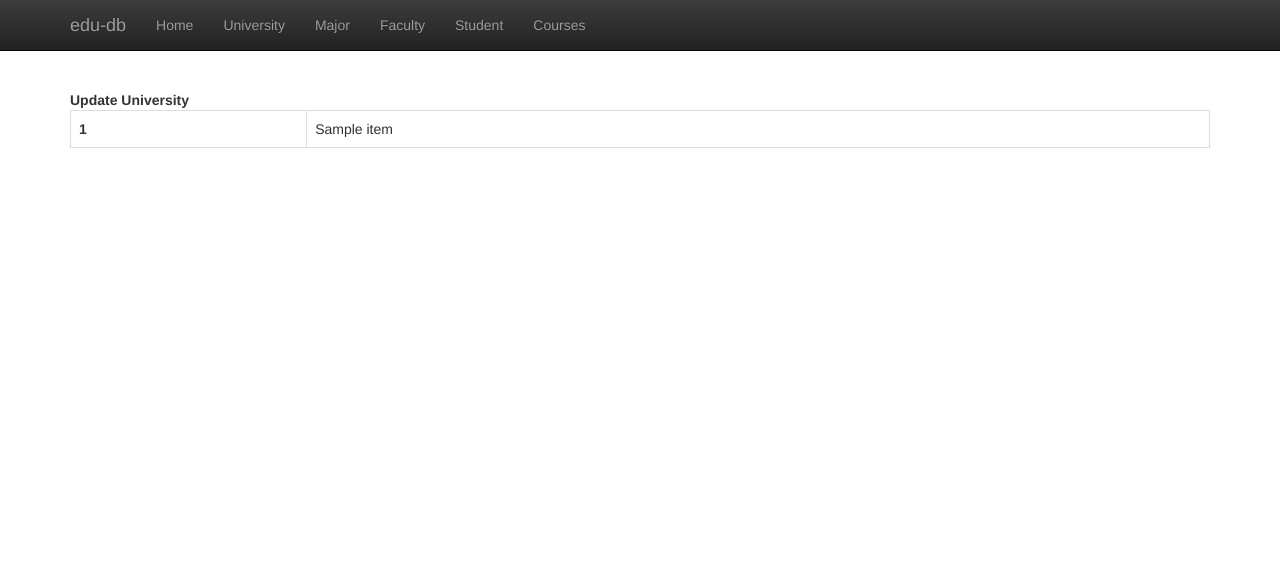
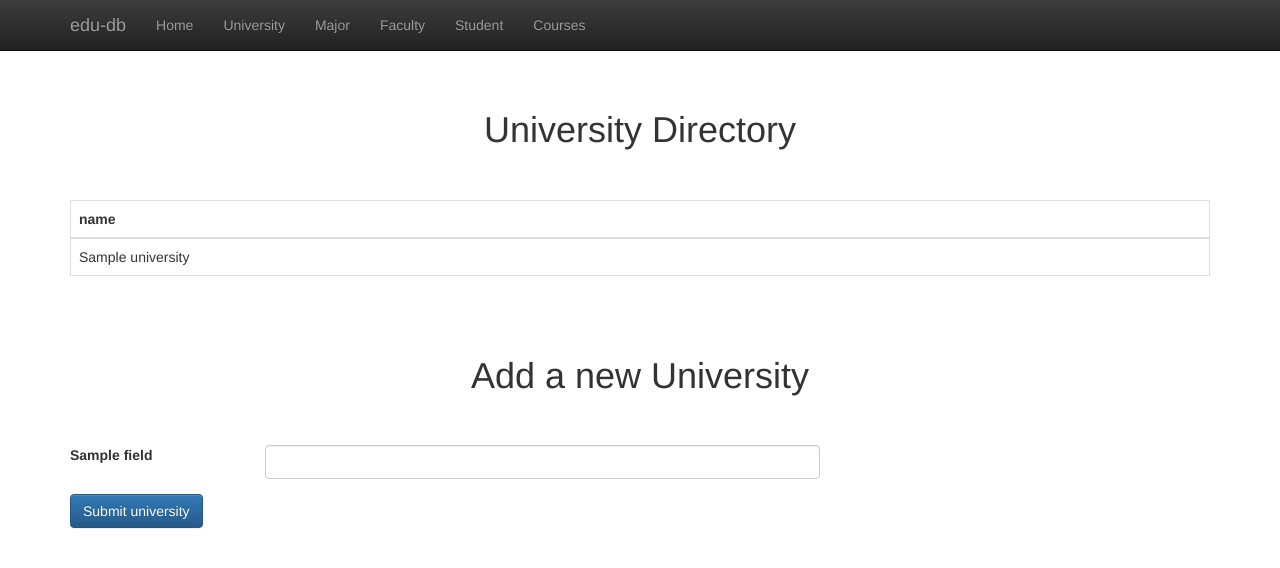
Before and after one commit to Aidan-B1409/cs340_project, a Flask app: template templates/university.j2 in a window 1280 px wide. Shown: the top 568 px of the page. Run offline with Flask 2, Linux system fonts and the light colour scheme; the template is opened without the code that fills it: most values are stand-ins (such as "Sample title", 1, 10 or a date in 2020); some libraries are stand-ins or nearby versions.

Commit message:
Implemented all create/read operations

```diff
--- a/app.py
+++ b/app.py
@@ -27,40 +27,179 @@ def university():
         query = "SELECT * FROM university"
         cursor = db.execute_query(db_connection=db_connection, query=query)
         results = cursor.fetchall()
-        return render_template("university.j2", uni_info=results)
-    return render_template("university.j2")
+        form_fields = {'student_count': 'Student Count',
+                       'ranking': 'Ranking',
+                       'name': 'School Name',
+                       'est_date': 'Established On',
+                       'street_name': 'Street Name',
+                       'street_num': 'Street #',
+                       'zip_code': 'ZIP Code'}
+        return render_template("university.j2", uni_info=results, form_fields=form_fields)
+    if(request.method == 'POST'):
+        if(request.form.get('university-submit')):
+            student_count = request.form["student_count"]
+            ranking = request.form["ranking"]
+            name = request.form["name"]
+            est_date = request.form["est_date"]
+            street_name = request.form["street_name"]
+            street_num = request.form["street_num"]
+            zip_code = request.form["zip_code"]
 
-@app.route('/faculty')
+            query = f"INSERT INTO university (student_count, ranking, name, est_date, street_name, street_num, zip_code) \
+                VALUES ({int(student_count)}, {int(ranking)}, \"{name}\", \"{est_date}\", \"{street_name}\", {int(street_num)}, {int(zip_code)});"
+            _ = db.execute_query(db_connection=db_connection, query=query)
+            return redirect('/university')
+
+@app.route('/faculty', methods=['POST', 'GET'])
 def faculty():
     if(request.method == 'GET'):
         query = "SELECT * FROM faculty"
         cursor = db.execute_query(db_connection=db_connection, query=query)
         results = cursor.fetchall()
-        return render_template("faculty.j2", faculty_info=results)
+        form_fields = {'first_name': 'First Name',
+                       'last_name': 'Last Name',
+                       'dob': 'Date of Birth',
+                       'street_name': 'Street Name',
+                       'street_num': 'Street #',
+                       'zip_code': 'ZIP Code',
+                       'uni_name': 'University Name'}
+        return render_template("faculty.j2", faculty_info=results, form_fields=form_fields)
+    if(request.method == 'POST'):
+        if(request.form.get('faculty-submit')):
+            first_name = request.form["first_name"]
+            last_name = request.form["last_name"]
+            date_of_birth = request.form["dob"]
+            street_name = request.form["street_name"]
+            street_number = request.form["street_num"]
+            zip_code = request.form["zip_code"]
+            uni_name = request.form["uni_name"]
 
-@app.route('/course')
+            get_uni_id =  f"SELECT id FROM university WHERE name=\"{uni_name}\""
+            uni_id_cursor = db.execute_query(db_connection=db_connection, query=get_uni_id)
+            pid = uni_id_cursor.fetchone()['id']
+
+            add_faculty = f"INSERT INTO faculty (first_name, last_name, date_of_birth, street_name, street_num, zip_code, pid)\
+                VALUES (\"{first_name}\", \"{last_name}\", \"{date_of_birth}\", \"{street_name}\", {int(street_number)}, {int(zip_code)}, {pid})"
+
+            _ = db.execute_query(db_connection=db_connection, query=add_faculty)
+            return redirect('/faculty')
+
+@app.route('/course', methods=['POST', 'GET'])
 def course():
     if(request.method == 'GET'):
         query = "SELECT * FROM course"
         cursor = db.execute_query(db_connection=db_connection, query=query)
         results = cursor.fetchall()
-        return render_template("course.j2", course_info=results)
+        form_fields = {'course_code': 'Course Code',
+                       'course_name': 'Course Name',
+                       'course_desc': 'Course Description',
+                       'start_date': 'Start Date',
+                       'end_date': 'End Date',
+                       'start_time': 'Start Time',
+                       'end_time': 'End Time',
+                       'uni_name': 'University Name',
+                       'faculty_name': 'Instructor Last Name',
+                       'major_name': 'Major Name'}
+        return render_template("course.j2", course_info=results, form_fields=form_fields)
 
-@app.route('/major')
+    if(request.method == 'POST'):
+        if request.form.get('course-submit'):
+            course_name = request.form["course_name"]
+            course_code = request.form["course_code"]
+            course_desc = request.form["course_desc"]
+            start_date = request.form["start_date"]
+            end_date = request.form["end_date"]
+            start_time = request.form["start_time"]
+            end_time = request.form["end_time"]
+            uni_name = request.form["uni_name"]
+            faculty_name = request.form["faculty_name"]
+            major_name = request.form["major_name"]
+
+            get_uni_id =  f"SELECT id FROM university WHERE name=\"{uni_name}\""
+            uni_id_cursor = db.execute_query(db_connection=db_connection, query=get_uni_id)
+            pid = uni_id_cursor.fetchone()['id']
+
+            get_major_id = f"SELECT id FROM major WHERE name=\"{major_name}\""
+            major_id_cursor = db.execute_query(db_connection=db_connection, query=get_major_id)
+            cid = major_id_cursor.fetchone()['id']
+
+            get_faculty_id = f"SELECT id FROM faculty WHERE last_name=\"{faculty_name}\""
+            faculty_id_cursor = db.execute_query(db_connection=db_connection, query=get_faculty_id)
+            eid = faculty_id_cursor.fetchone()['id']
+
+            add_course = f"INSERT INTO course(course_code, course_name, course_description, start_date, end_date, start_time, end_time, pid, eid, cid)\
+                VALUES (\"{course_code}\", \"{course_name}\", \"{course_desc}\", \"{start_date}\", \"{end_date}\", \"{start_time}\", \"{end_time}\", {pid}, {eid}, {cid})"
+            _ = db.execute_query(db_connection=db_connection, query=add_course)
+            return redirect("/course")
+
+@app.route('/major', methods=['POST', 'GET'])
 def major():
     if(request.method == 'GET'):
         query = "SELECT * FROM major"
         cursor = db.execute_query(db_connection=db_connection, query=query)
         results = cursor.fetchall()
-        return render_template("major.j2", major_info=results)
+        form_fields = {'uni_name': 'University Name',
+                       'name': 'Major Name',
+                       'major_code': 'Major Code',
+                       'description': 'Description'}
+        return render_template("major.j2", major_info=results, form_fields=form_fields)
+    if(request.method == 'POST'):
+        if request.form.get("major-submit"):
+            name = request.form["name"]
+            major_code = request.form["major_code"]
+            description = request.form["description"]
+            uni_name = request.form['uni_name']
 
-@app.route('/student')
+            get_uni_id = f"SELECT id FROM university WHERE name=\"{uni_name}\""
+            uni_id_cursor = db.execute_query(db_connection=db_connection, query=get_uni_id)
+            pid = uni_id_cursor.fetchone()['id']
+
+            add_major = f"INSERT INTO major (name, major_code, description, pid) VALUES (\"{name}\", {int(major_code)}, \"{description}\", {int(pid)})"
+            _ = db.execute_query(db_connection=db_connection, query=add_major)
+            return redirect('/major')
+
+@app.route('/student', methods=['POST', 'GET'])
 def student():
     if(request.method == 'GET'):
         query = "SELECT * FROM student"
         cursor = db.execute_query(db_connection=db_connection, query=query)
         results = cursor.fetchall()
-        return render_template("students.j2", student_info=results)
+        form_fields = {'first_name': 'First Name',
+                       'last_name': 'Last Name',
+                       'dob': 'Date Of Birth',
+                       'gpa': 'GPA',
+                       'street_name': 'Street Name',
+                       'street_num': 'Street #',
+                       'zip_code': 'ZIP Code',
+                       'uni_name': 'University',
+                       'major_name': 'Major Name'}
+        return render_template("students.j2", student_info=results, form_fields=form_fields)
+    if(request.method == 'POST'):
+        if(request.form.get('student-submit')):
+            first_name = request.form["first_name"]
+            last_name = request.form["last_name"]
+            date_of_birth = request.form["dob"]
+            gpa = request.form["gpa"]
+            street_name = request.form["street_name"]
+            street_number = request.form["street_num"]
+            zip_code = request.form["zip_code"]
+
+            uni_name = request.form["uni_name"]
+            major_name = request.form["major_name"]
+
+            get_uni_id =  f"SELECT id FROM university WHERE name=\"{uni_name}\""
+            uni_id_cursor = db.execute_query(db_connection=db_connection, query=get_uni_id)
+            pid = uni_id_cursor.fetchone()['id']
+
+            get_major_id = f"SELECT id FROM major WHERE name=\"{major_name}\""
+            major_id_cursor = db.execute_query(db_connection=db_connection, query=get_major_id)
+            eid = major_id_cursor.fetchone()['id']
+
+            add_student = f"INSERT INTO student (first_name, last_name, date_of_birth, gpa, street_name, street_num, zip_code, pid, eid)\
+                VALUES (\"{first_name}\", \"{last_name}\", \"{date_of_birth}\", {float(gpa)}, \"{street_name}\", {int(street_number)}, {int(zip_code)}, {pid}, {eid})"
+
+            _ = db.execute_query(db_connection=db_connection, query=add_student)
+            return redirect('/student')
 
 # Listener
 if __name__ == "__main__":
--- a/templates/university.j2
+++ b/templates/university.j2
@@ -5,17 +5,49 @@
 {% block main %}
 
 <div class="container">
-<br>
-<br>
-<b> Update University </b>
+
+    <div class="starter-template">
+        <h1>University Directory</h1>
+    </div>
+
     <table class="table table-bordered">
-        {% for element in uni_info[0].items() %}
-        <tr>
-            <th>{{ element[0] }}</th>
-            <td>{{ element[1] }}</td>
-        </tr>
-        {% endfor %}
+        <thead>
+            <tr>
+                {% for key in uni_info[0].keys()%}
+                    <th> {{key}} </th>
+                {%endfor%}
+            </tr>
+        </thead>
+        <tbody>
+            {% for university in uni_info%}
+            <tr>
+                {%for key in university.keys()%}
+                    <td>{{university[key]}}</td>
+                {%endfor%}
+            </tr>
+            {%endfor%}
+        </tbody>
     </table>
 </div>
 
+<div class="container">
+        <div class="starter-template">
+            <h1>Add a new University</h1>
+        </div>
+
+        <form action="" method="post">
+            {% for field in form_fields.items() %}
+                <div class="form-group row">
+                    <label for="{{field[0]}}" class="col-sm-2 col-form-label">{{field[1]}}</label>
+                    <div class="col-sm-6">
+                        <input type="text" class="form-control" name="{{field[0]}}" id="{{field[0]}}">
+                    </div>
+                </div>
+            {% endfor %}
+            <button type="submit" name="university-submit" value="university-submit" class="btn btn-primary mb-2">Submit university</button>
+        </form>
+    </div>
+</div>
+
+
 {% endblock %}
```
Also changed, not shown: templates/course.j2 (+19 -0 lines), templates/faculty.j2 (+19 -0 lines), templates/major.j2 (+21 -0 lines), templates/students.j2 (+19 -0 lines), 1 other file.
